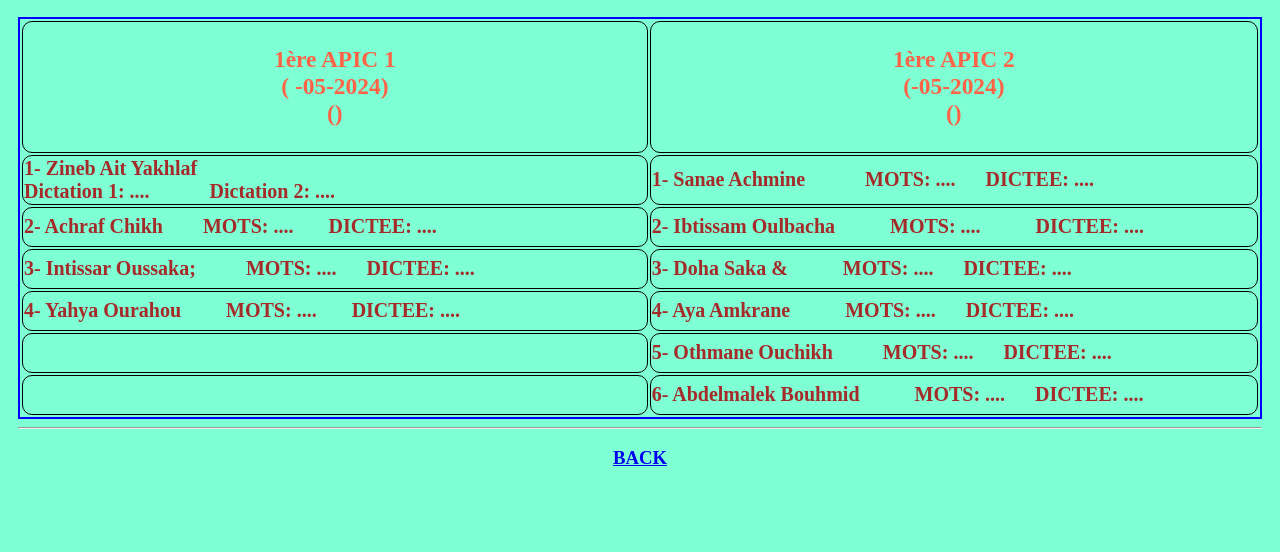
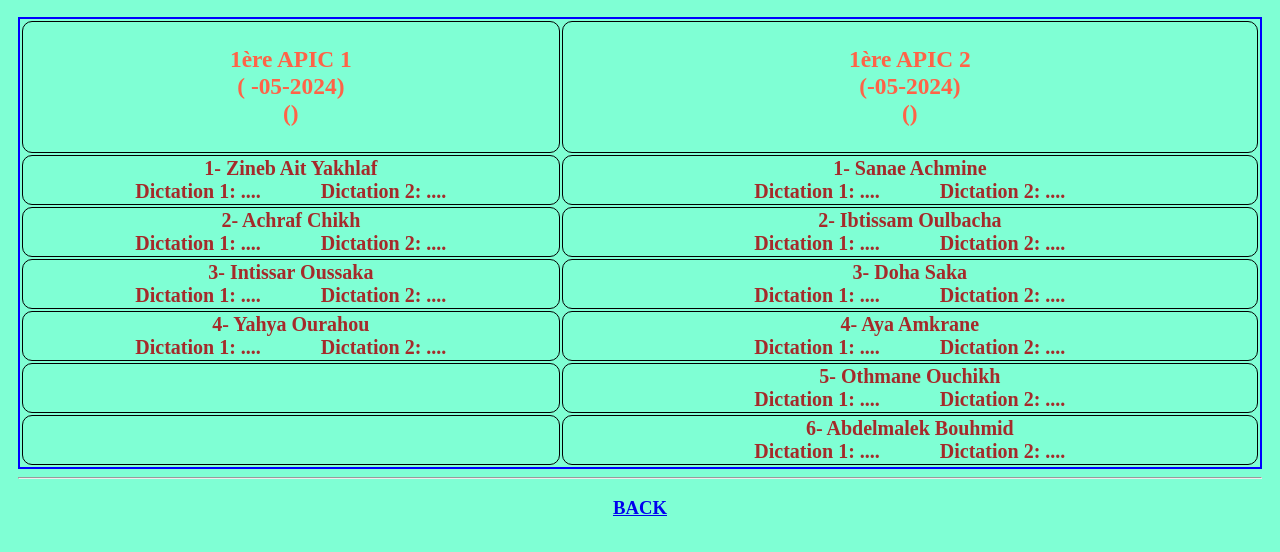
Before and after one commit to Ouhassi/dictation, a plain HTML site: page premiereAPIC.html in a window 1280 px wide. Shown: the part 332-884 px from the top of the page. Before the commit the page ends 838 px from the top, so only its background shows below. Drawn offline with Linux system fonts and the light colour scheme.

Commit message:
Update premiereAPIC.html

```diff
--- a/premiereAPIC.html
+++ b/premiereAPIC.html
@@ -37,7 +37,7 @@ td {
     text-align: center;
     width: 40px;
     color: brown;
-    text-align: left;
+    text-align: center;
 }
 
 
@@ -58,31 +58,31 @@ th, td {
   </tr>
   <tr>
     <td>1- Zineb Ait Yakhlaf <br> Dictation 1: .... &nbsp;&nbsp;&nbsp;&nbsp;&nbsp;&nbsp;&nbsp;&nbsp;&nbsp;&nbsp; Dictation 2: .... </td>
-    <td>1- Sanae Achmine  &nbsp;&nbsp;&nbsp;&nbsp;&nbsp;&nbsp;&nbsp; &nbsp;&nbsp;&nbsp;MOTS: .... &nbsp;&nbsp;&nbsp;&nbsp; DICTEE: ....</td>
+    <td>1- Sanae Achmine  <br> Dictation 1: .... &nbsp;&nbsp;&nbsp;&nbsp;&nbsp;&nbsp;&nbsp;&nbsp;&nbsp;&nbsp; Dictation 2: ....</td>
 
   </tr>
   <tr>
-    <td>2- Achraf Chikh &nbsp;&nbsp;&nbsp;&nbsp; &nbsp;&nbsp;MOTS: .... &nbsp;&nbsp;&nbsp;&nbsp;&nbsp; DICTEE: ....</td>
-    <td>2- Ibtissam Oulbacha &nbsp;&nbsp;&nbsp;&nbsp;&nbsp;&nbsp;&nbsp;&nbsp;&nbsp;&nbsp;MOTS: .... &nbsp;&nbsp;&nbsp;&nbsp;&nbsp;&nbsp;&nbsp;&nbsp;&nbsp;&nbsp;DICTEE: ....</td>
+    <td>2- Achraf Chikh <br> Dictation 1: .... &nbsp;&nbsp;&nbsp;&nbsp;&nbsp;&nbsp;&nbsp;&nbsp;&nbsp;&nbsp; Dictation 2: ....</td>
+    <td>2- Ibtissam Oulbacha <br> Dictation 1: .... &nbsp;&nbsp;&nbsp;&nbsp;&nbsp;&nbsp;&nbsp;&nbsp;&nbsp;&nbsp; Dictation 2: ....</td>
 
   </tr>
   <tr>
-    <td>3-  Intissar Oussaka;&nbsp;&nbsp;&nbsp;&nbsp;&nbsp;&nbsp;&nbsp;&nbsp;&nbsp;&nbsp;MOTS: .... &nbsp;&nbsp;&nbsp;&nbsp;&nbsp;DICTEE: ....</td>
-    <td>3- Doha Saka &&nbsp;&nbsp;&nbsp;&nbsp;&nbsp;&nbsp;&nbsp; &nbsp;&nbsp;&nbsp;MOTS: .... &nbsp;&nbsp;&nbsp;&nbsp; DICTEE: ....</td>
+    <td>3-  Intissar Oussaka<br> Dictation 1: .... &nbsp;&nbsp;&nbsp;&nbsp;&nbsp;&nbsp;&nbsp;&nbsp;&nbsp;&nbsp; Dictation 2: ....</td>
+    <td>3- Doha Saka <br> Dictation 1: .... &nbsp;&nbsp;&nbsp;&nbsp;&nbsp;&nbsp;&nbsp;&nbsp;&nbsp;&nbsp; Dictation 2: ....</td>
 
   </tr>
   <tr>
-    <td>4- Yahya Ourahou &nbsp;&nbsp;&nbsp;&nbsp;&nbsp;&nbsp;&nbsp;&nbsp;MOTS: .... &nbsp;&nbsp;&nbsp;&nbsp;&nbsp; DICTEE: ....</td>
-    <td>4- Aya Amkrane &nbsp;&nbsp;&nbsp;&nbsp;&nbsp;&nbsp;&nbsp;&nbsp;&nbsp;&nbsp;MOTS: .... &nbsp;&nbsp;&nbsp;&nbsp; DICTEE: ....</td>
+    <td>4- Yahya Ourahou <br> Dictation 1: .... &nbsp;&nbsp;&nbsp;&nbsp;&nbsp;&nbsp;&nbsp;&nbsp;&nbsp;&nbsp; Dictation 2: ....</td>
+    <td>4- Aya Amkrane<br> Dictation 1: .... &nbsp;&nbsp;&nbsp;&nbsp;&nbsp;&nbsp;&nbsp;&nbsp;&nbsp;&nbsp; Dictation 2: ....</td>
 
   </tr>
   <tr>
     <td></td>
-    <td>5- Othmane Ouchikh&nbsp;&nbsp;&nbsp;&nbsp;&nbsp;&nbsp;&nbsp;&nbsp;&nbsp;&nbsp;MOTS: .... &nbsp;&nbsp;&nbsp;&nbsp; DICTEE: ....</td>
+    <td>5- Othmane Ouchikh<br> Dictation 1: .... &nbsp;&nbsp;&nbsp;&nbsp;&nbsp;&nbsp;&nbsp;&nbsp;&nbsp;&nbsp; Dictation 2: ....</td>
   </tr>
   <tr>
     <td></td>
-    <td>6- Abdelmalek Bouhmid &nbsp;&nbsp;&nbsp;&nbsp;&nbsp;&nbsp;&nbsp;&nbsp;&nbsp;&nbsp;MOTS: .... &nbsp;&nbsp;&nbsp;&nbsp; DICTEE: ....</td>
+    <td>6- Abdelmalek Bouhmid <br> Dictation 1: .... &nbsp;&nbsp;&nbsp;&nbsp;&nbsp;&nbsp;&nbsp;&nbsp;&nbsp;&nbsp; Dictation 2: ....</td>
   </tr>
 
 
```
